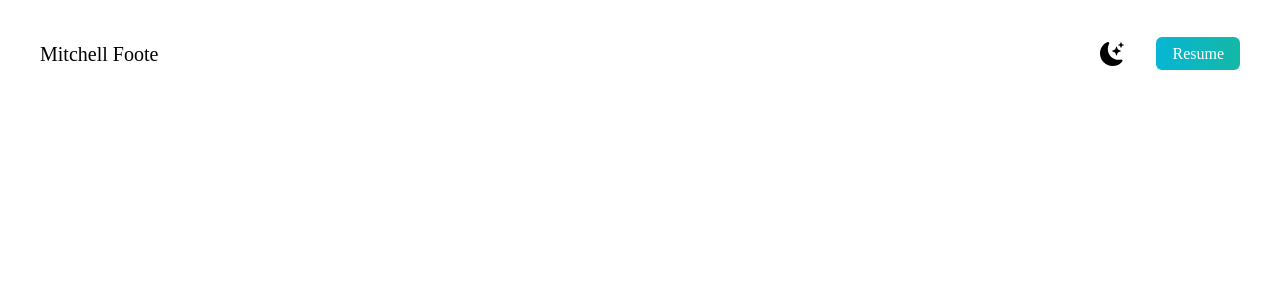
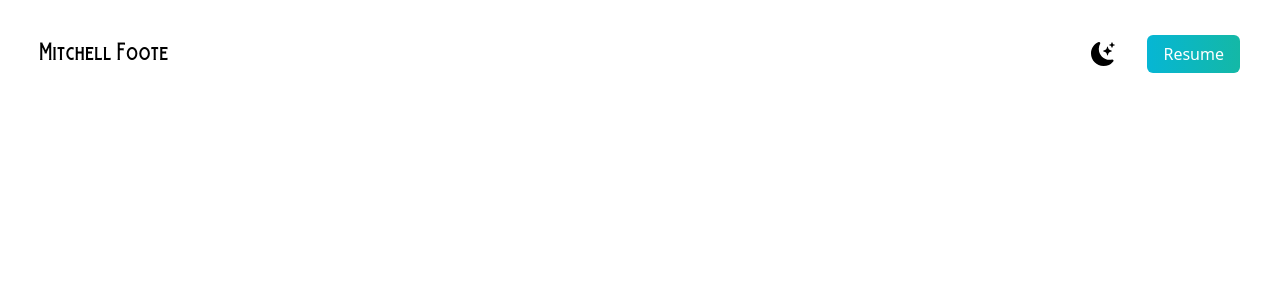
Before and after one commit to mcfoote/react-professional-portfolio, a Next.js app: page / in a window 1280 px wide. Shown: the top 300 px of the page. Built offline with nearby package versions, Linux system fonts and the light colour scheme.

Commit message:
add fontfam

```diff
--- a/pages/index.js
+++ b/pages/index.js
@@ -3,6 +3,7 @@ import Head from 'next/head'
 import { Inter } from '@next/font/google'
 //import styles from '@/styles/Home.module.css'
 import {BsFillMoonStarsFill} from 'react-icons/bs';
+
 
 const inter = Inter({ subsets: ['latin'] })
 
@@ -18,7 +19,7 @@ export default function Home() {
       <main className="bg-white px-10">
         <section className="min-h-screen">
           <nav className="py-10 mb-12 flex justify-between">
-            <h1 className="text-xl">Mitchell Foote</h1>
+            <h1 className="text-xl font-burtons">Mitchell Foote</h1>
             <ul className="flex items-center">
               <li>
                 <BsFillMoonStarsFill className="cursor-pointer text-2xl"/>
--- a/styles/globals.css
+++ b/styles/globals.css
@@ -6,7 +6,7 @@
   box-sizing: border-box;
   padding: 0;
   margin: 0;
-  font-family: 'Times New Roman', Times, serif;
+  /*font-family: 'Times New Roman', Times, serif; */
 }
 
 html,
@@ -20,3 +20,8 @@ a {
   color: inherit;
   text-decoration: none;
 }
+
+@font-face{
+  font-family: "burtons";
+  src: url('../public/Burtons.otf');
+}
--- a/tailwind.config.js
+++ b/tailwind.config.js
@@ -7,7 +7,7 @@ module.exports = {
   theme: {
     extend: {
       fontFamily: {
-        burtons: "burtons",
+        burtons: 'burtons',
       },
     },
   },
```
